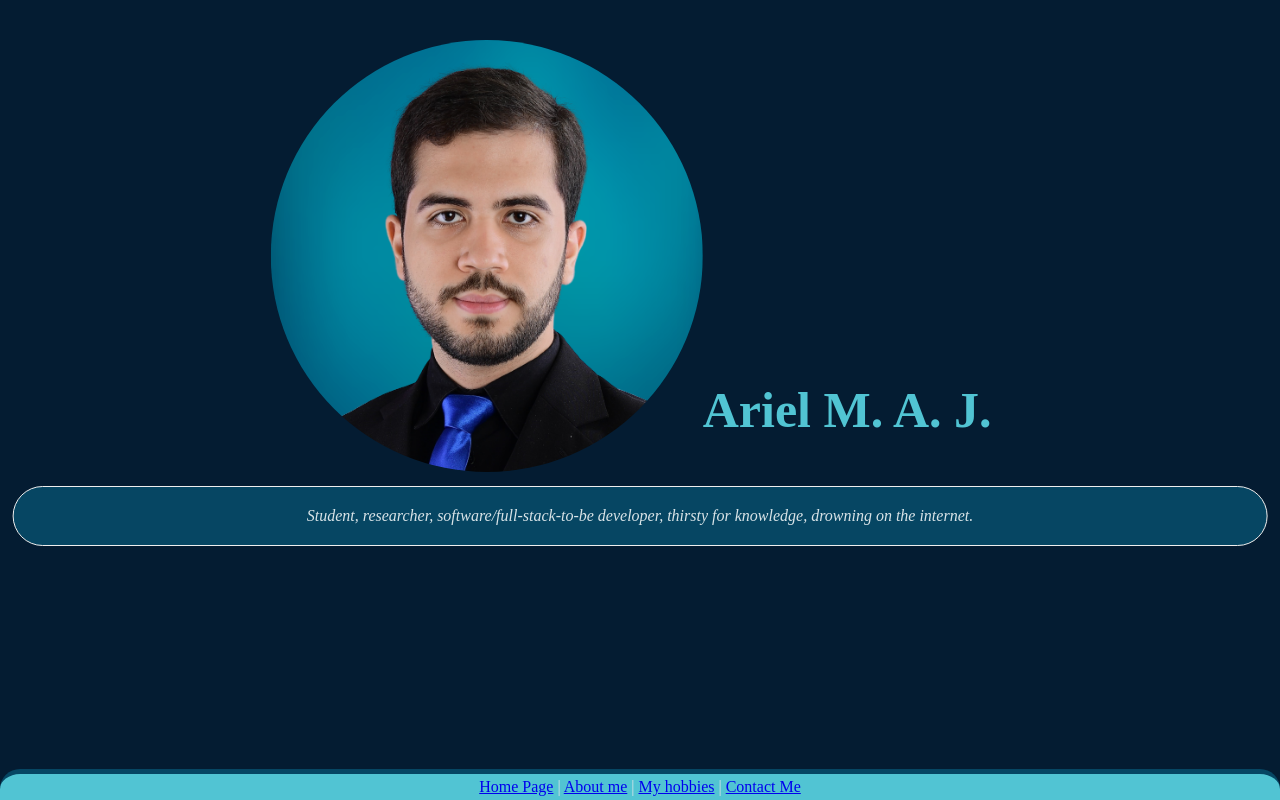
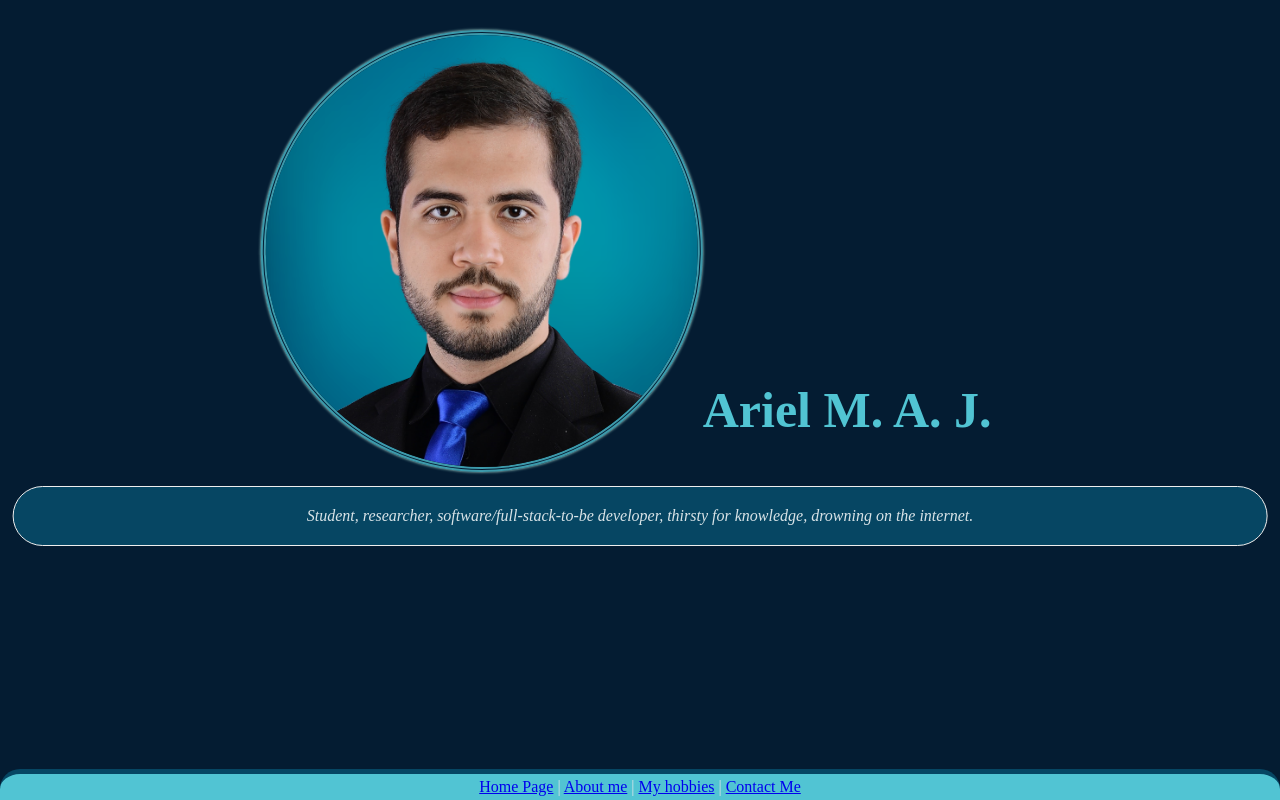
Before and after one commit to ArielMAJ/Web_Development_Bootcamp, a plain HTML site: page CV/index.html in a window 1280 px wide. In both pictures the pointer is over the picture 486 px from the left and 256 px from the top of the page. Drawn offline with Linux system fonts and the light colour scheme.

Commit message:
Small CSS changes to main page image border and hover behavior

```diff
--- a/CV/CSS/styles.css
+++ b/CV/CSS/styles.css
@@ -168,7 +168,11 @@ textarea{
   max-height: 100%;
   max-width: 100%;
   border-radius: 100%;
-
+  border: 5px double rgba(81, 196, 211, .75);
+}
+.homePageImg:hover {
+  /*border: 5px solid rgba(81, 196, 211, .75);*/
+  box-shadow: 0 0 3px #bcf8ecff;
 }
 
 .homePageName{
```
